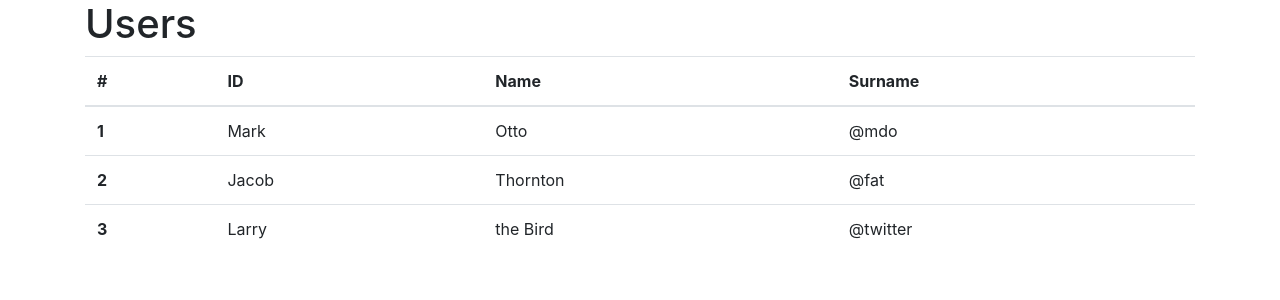
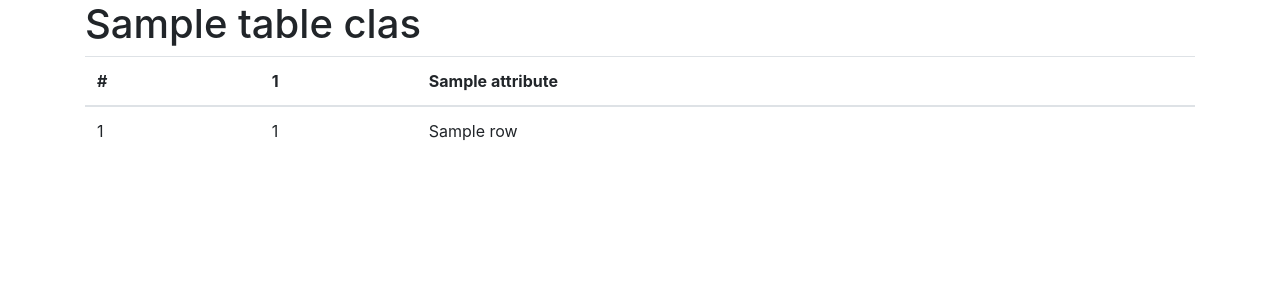
Before and after one commit to MikeSoroka/flask-demo, a Flask app: template templates/table.html in a window 1280 px wide. Shown: the part 56-356 px from the top of the page. Run offline with Flask 3, Linux system fonts and the light colour scheme; the template is opened without the code that fills it: most values are stand-ins (such as "Sample title", 1, 10 or a date in 2020); some libraries are stand-ins or nearby versions.

Commit message:
Jinja template for data representation created

```diff
--- a/app.py
+++ b/app.py
@@ -9,12 +9,26 @@ def get_db_connection(db = 'database.db'):
 
 app = Flask(__name__)
 
+
+@app.template_filter('table_name')
+def getTableName(myClass):
+    return myClass.table_name
+
+@app.template_filter('get_attributes')
+def getAttributes(myClass):
+    return myClass.attributes
+
+@app.template_filter('get_id')
+def getID(myClass):
+    return myClass.id
+
 @app.route('/')
 def index():
     return render_template('index.html')
 
 @app.route('/users')
 def users():
+    print(User.attributes)
     connection = get_db_connection()
-    users = user.select(connection)
-    return render_template('users.html', users=users)
+    users = User.select(connection)
+    return render_template('table.html', rows=users, table_class=User)
--- a/templates/table.html
+++ b/templates/table.html
@@ -1,37 +1,28 @@
 {% extends 'base.html' %}
 
 {% block content %}
-    <h1>{% block title %}Users{% endblock %}</h1>
+    <h1>{% block title %} {{ table_class | table_name }} {% endblock %}</h1>
     <table class="table">
       <thead>
         <tr>
           <th scope="col">#</th>
-          <th scope="col">ID</th>
-          <th scope="col">Name</th>
-          <th scope="col">Surname</th>
+          <th scope="col">{{ table_class | get_id }}</th>
+          {% for attribute in table_class | get_attributes %}
+            <th scope="col">{{ attribute }}</th>
+          {% endfor %}
         </tr>
       </thead>
       <tbody>
+      {% for row in rows %}
         <tr>
-          <th scope="row">1</th>
-          <td>Mark</td>
-          <td>Otto</td>
-          <td>@mdo</td>
-        </tr>
-        <tr>
-          <th scope="row">2</th>
-          <td>Jacob</td>
-          <td>Thornton</td>
-          <td>@fat</td>
-        </tr>
-        <tr>
-          <th scope="row">3</th>
-          <td>Larry</td>
-          <td>the Bird</td>
-          <td>@twitter</td>
-        </tr>
+            <td>1</td>
+            <td>{{ row["id"] }}</td>
+            {% for attribute in table_class | get_attributes %}
+              <td>{{ row[attribute] }}</td>
+            {% endfor %}
+          </tr>
+      {% endfor %}
       </tbody>
     </table>
-    {% for user in users %}
-    {% endfor %}
+
 {% endblock %}
```
Also changed, not shown: DB_Classes.py (+5 -8 lines).
